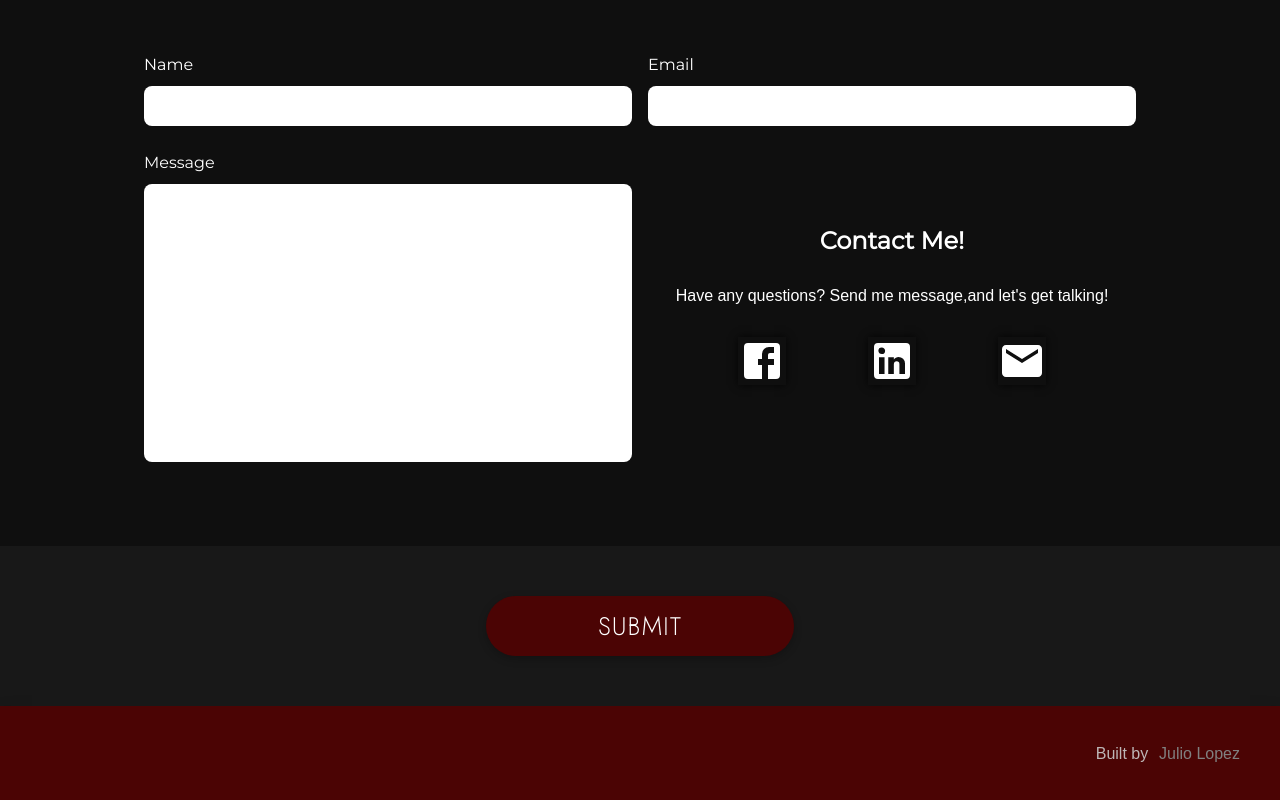
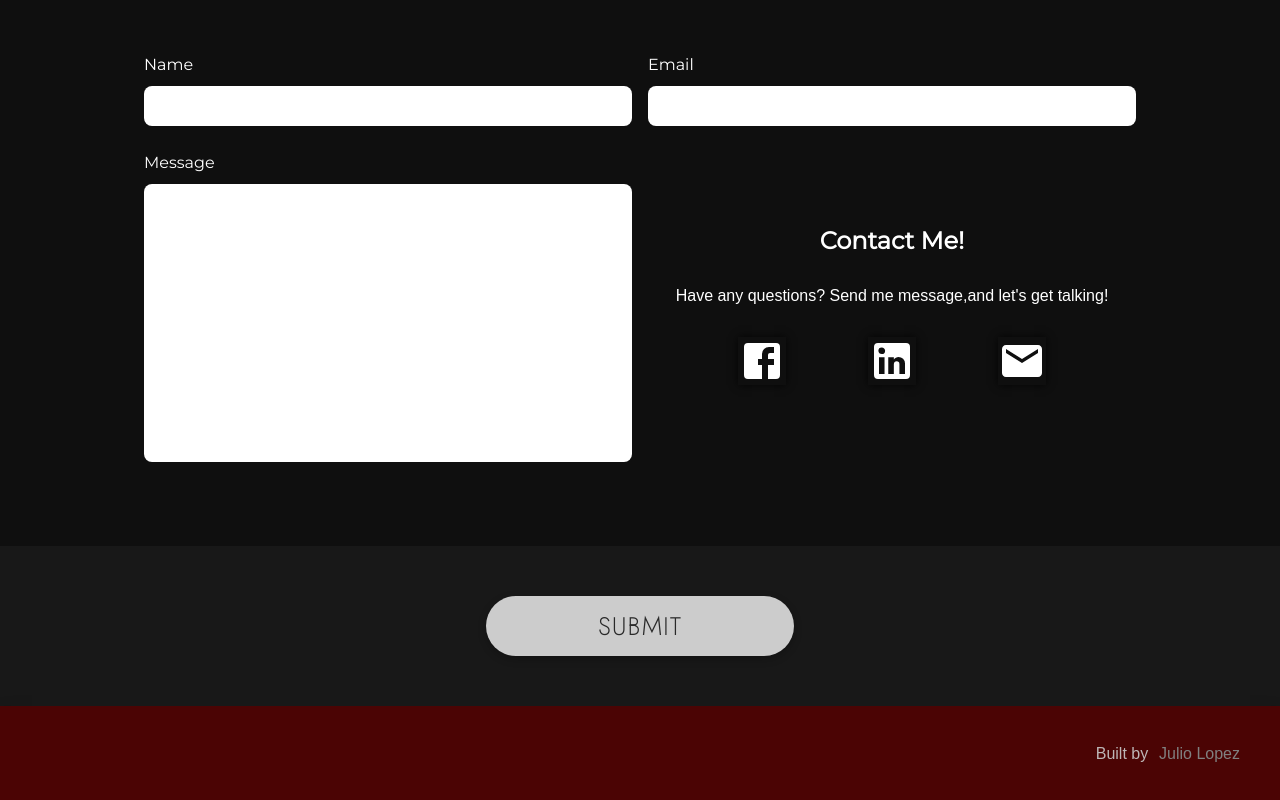
Before and after one commit to JulioCLop/my-website, a React (Create React App) app: page /contact in a window 1280 px wide. Shown: the part 516-1316 px from the top of the page. Built offline with nearby package versions, Linux system fonts and the light colour scheme.

Commit message:
made changes to contact form bug

```diff
--- a/src/hooks/use_input.js
+++ b/src/hooks/use_input.js
@@ -2,21 +2,19 @@ import {useState} from 'react';
 
 const useInput = (validateValue) => {
   const [enteredValue, setEnteredValue] = useState('');
-  const [isValid, setIsValid] = useState('');
   const [isTouched, setIsTouched] = useState(false);
 
-  const valueIsValid = validateValue(enteredValue);
+  const valueIsValid = validateValue(enteredValue)
   const hasError = !valueIsValid  && isTouched;
 
   const valueChangeHandler = (e) => {
     setEnteredValue(e.target.value);
 
   };
-console.log(enteredValue)
 
   const inputBlurHandler = (e) => {
     setIsTouched(true);
-    setIsValid(enteredValue.trim().length > 0);
+    // setIsValid(enteredValue.trim().length > 0);
 
   }
   const reset = () =>{
@@ -25,10 +23,11 @@ console.log(enteredValue)
   }
 
 
+
 return {
     value: enteredValue,
     hasError,
-    isValid,
+    isValid: valueIsValid,
     inputBlurHandler,
     valueChangeHandler,
     reset
--- a/src/pages/ContactPage/ContactPage.js
+++ b/src/pages/ContactPage/ContactPage.js
@@ -24,7 +24,8 @@ const ContactPage = () => {
   const {darkMode} = useContext(ThemeContext);
 
   const [confirm, setConfirm] = useState(null);
-  const [formIsValid, setFormIsValid] = useState(false);
+
+
 
 
   const {
@@ -37,7 +38,6 @@ const ContactPage = () => {
     } = useInput(value => value.trim() !== '');
 
 
-
 const {
     value: enteredEmail,
     isValid: enteredEmailIsValid,
@@ -45,9 +45,9 @@ const {
     valueChangeHandler: emailChangeHandler,
     inputBlurHandler: emailBlurHandler,
     reset: emailReset
-    } = useInput(value => value.trim().includes('@'));
+    } = useInput(value => value.includes('@'));
 
-
+   console.log(enteredEmail);
 
     const {
       value: enteredMessage,
@@ -60,11 +60,19 @@ const {
     } = useInput(value => value.trim().length > 25);
 
 
+    let formIsValid = false;
+
+    if( enteredEmailIsValid &&
+      enteredNameIsValid &&
+      enteredMessageIsValid){
+         formIsValid = true;
+      }
 
 
-  const formSubmitHandler = (e) => {
+console.log(enteredEmailIsValid);
+
+  const formSubmitHandler = useCallback((e) => {
     e.preventDefault();
-
     if(
      !enteredEmailIsValid &&
      !enteredNameIsValid &&
@@ -72,7 +80,7 @@ const {
     ) {
       return;
     }else{
-      setFormIsValid(true);
+
       setConfirm({
         title: 'Message Sent!!',
         message: `Great!!Thank you for leaving me a message
@@ -88,15 +96,15 @@ const {
        emailReset();
 
 
-  };
-console.log("this is a valid form: " + formIsValid);
+
+  }, [enteredName,enteredEmailIsValid,enteredNameIsValid,enteredMessageIsValid]);
+
   const onConfirm = () => {
-    setConfirm(false)
-    setFormIsValid(false)
+    setConfirm(false);
   }
 
 
-
+  console.log("this is a valid form: " + formIsValid);
   return (
     <div className={`${darkMode && classes['is-darkmode']}`}>
       <NavbarComponent />
@@ -192,7 +200,7 @@ console.log("this is a valid form: " + formIsValid);
             </div>
           </section>
           <div className={classes["contact-btn-container"]}>
-            <Button type="submit" className={`${classes.button } `} disabled={formIsValid}>Submit</Button>
+            <Button type="submit" className={`${classes.button } `} disabled={!formIsValid}>Submit</Button>
           </div>
         </form>
 
--- a/src/pages/ContactPage/ContactPage.module.css
+++ b/src/pages/ContactPage/ContactPage.module.css
@@ -166,7 +166,7 @@ div .message-input-2 ul li a .icons{
     transform: translateX(0);
 
 }
-/* .button:disabled,
+.button:disabled,
 .button:disabled:active{
 background-color: #ccc;
 color: #292929;
@@ -175,7 +175,7 @@ cursor: not-allowed;
 button.btn-invalid {
     background-color: rgba(3, 0, 0, 0.425);
 
-} */
+}
 
 /* end */
 
```
